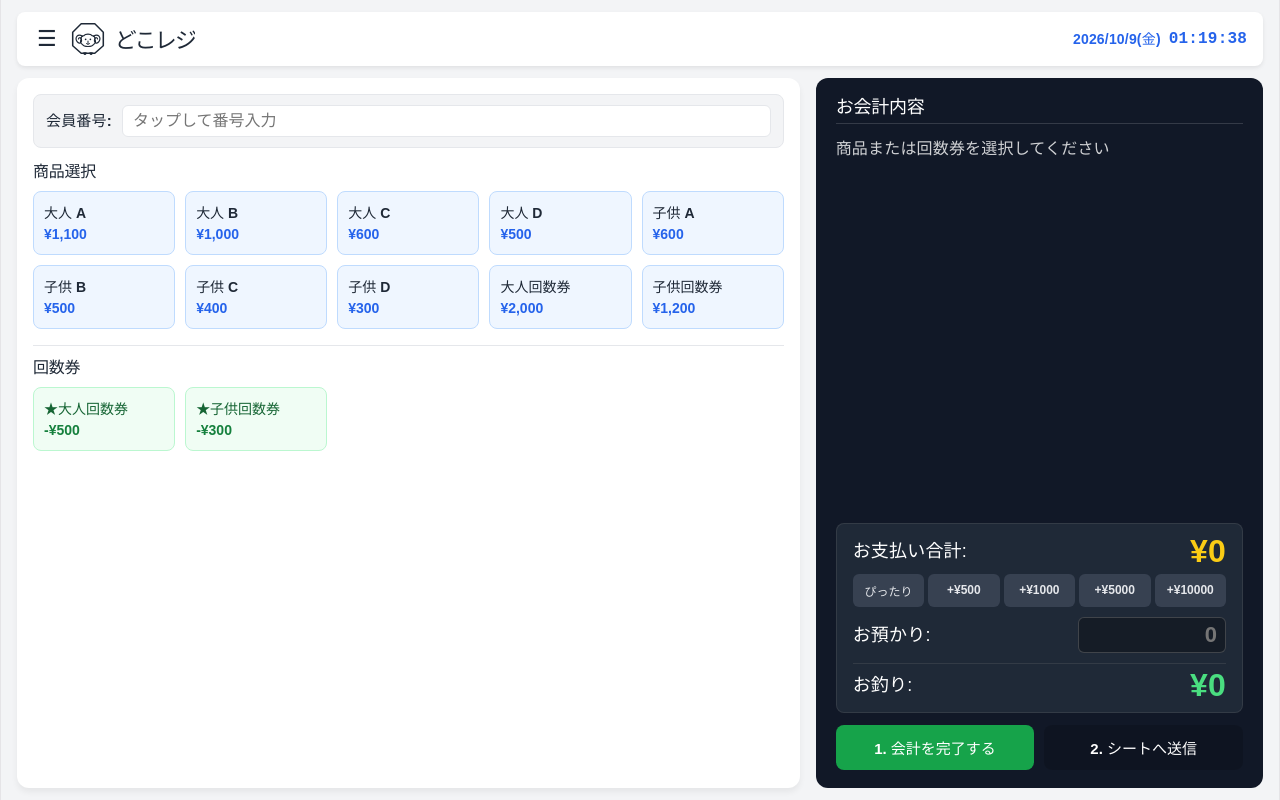
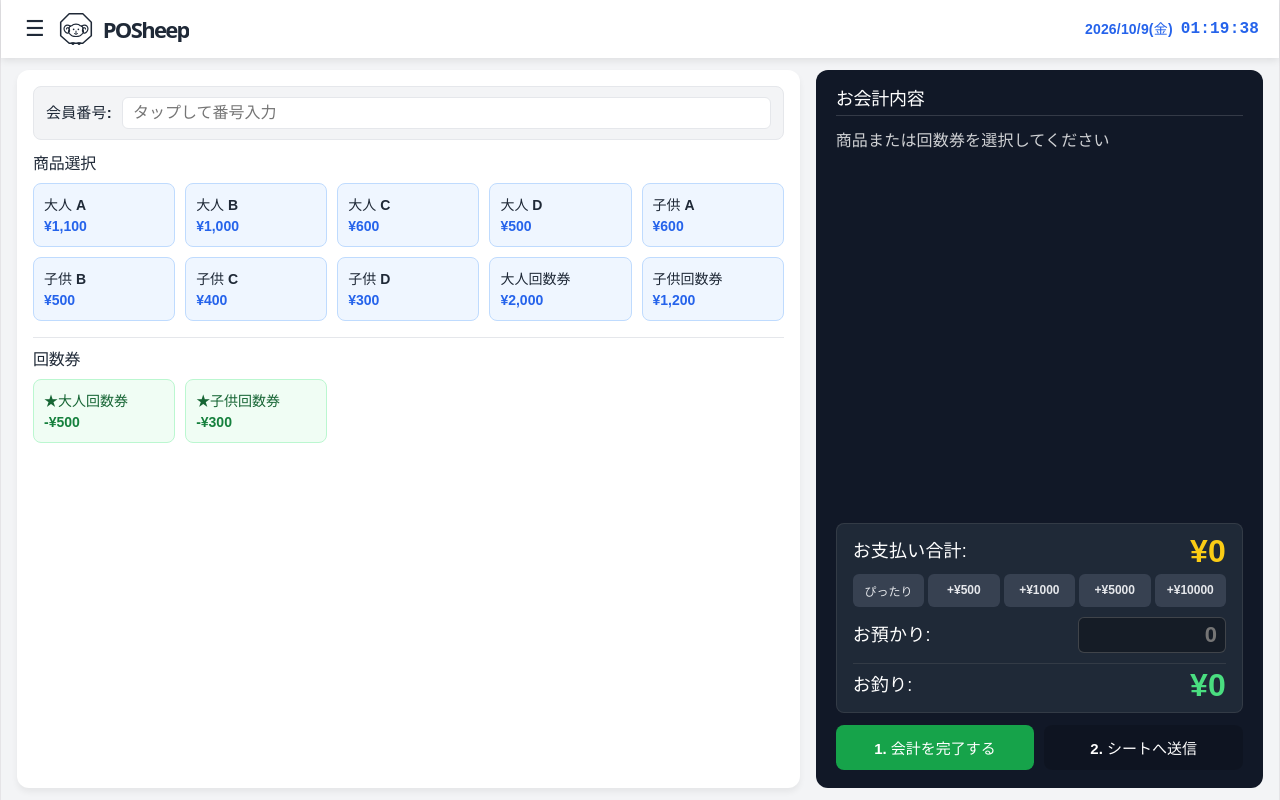
Before and after one commit to Fei-0115/dokorakukaikei-o0o0, a React (Vite) app: page / in a window 1280 px wide. Built offline with nearby package versions, Linux system fonts and the light colour scheme.

Commit message:
スマホ対応レイアウトの適用

```diff
--- a/src/App.tsx
+++ b/src/App.tsx
@@ -221,7 +221,7 @@ function generateCustomTheme(primary: string, secondary: string, customBg: strin
   };
 }
 
-// 八角形×羊SVG
+// 八角形×羊SVG（isEating: 草食い、isHappy: 喜ぶ笑顔＋キラキラ演出）
 const OctagonSheepLogo = ({ color = '#ffffff', isEating = false, isHappy = false }: { color?: string; isEating?: boolean; isHappy?: boolean }) => (
   <svg
     width="34"
@@ -231,6 +231,7 @@ const OctagonSheepLogo = ({ color = '#ffffff', isEating = false, isHappy = false
     xmlns="http://www.w3.org/2000/svg"
     style={{ flexShrink: 0, display: 'block' }}
   >
+    {/* 八角形 */}
     <polygon
       points="30,5 70,5 95,30 95,70 70,92 30,92 5,70 5,30"
       stroke={color}
@@ -239,9 +240,11 @@ const OctagonSheepLogo = ({ color = '#ffffff', isEating = false, isHappy = false
       strokeLinejoin="round"
     />
 
+    {/* 前足 */}
     <path d="M38,91 C38,97 44,97 44,91 Z" stroke={color} strokeWidth="3.5" fill={color} />
     <path d="M56,91 C56,97 62,97 62,91 Z" stroke={color} strokeWidth="3.5" fill={color} />
 
+    {/* 顔輪郭 */}
     <path
       d="M38,40 C32,40 28,46 30,52 C26,56 28,64 34,66 C38,74 62,74 66,66 C72,64 74,56 70,52 C72,46 68,40 62,40 C58,34 42,34 38,40 Z"
       stroke={color}
@@ -251,9 +254,11 @@ const OctagonSheepLogo = ({ color = '#ffffff', isEating = false, isHappy = false
       strokeLinejoin="round"
     />
 
+    {/* ぐるぐる角 */}
     <path d="M34,42 C20,32 10,46 18,58 C24,66 34,60 30,50 C28,44 22,46 22,50" stroke={color} strokeWidth="3.5" fill="none" strokeLinecap="round" />
     <path d="M66,42 C80,32 90,46 82,58 C76,66 66,60 70,50 C72,44 78,46 78,50" stroke={color} strokeWidth="3.5" fill="none" strokeLinecap="round" />
 
+    {/* 目 */}
     {isHappy ? (
       <g>
         <path d="M39,52 Q43,46 47,52" stroke={color} strokeWidth="3" strokeLinecap="round" fill="none" />
@@ -266,12 +271,14 @@ const OctagonSheepLogo = ({ color = '#ffffff', isEating = false, isHappy = false
       </g>
     )}
 
+    {/* 口・鼻ライン */}
     {isHappy ? (
       <path d="M50,56 L50,59 M44,61 C47,67 53,67 56,61" stroke={color} strokeWidth="3" strokeLinecap="round" fill="none" />
     ) : (
       <path d="M50,56 L50,60 M46,63 C48,65 52,65 54,63" stroke={color} strokeWidth="3" strokeLinecap="round" />
     )}
 
+    {/* 草を食べるアニメーションパーツ */}
     {isEating && (
       <g>
         <path d="M52,62 Q62,64 68,58 M52,62 Q66,68 74,66 M52,62 Q60,72 66,74" stroke="#4ade80" strokeWidth="3" strokeLinecap="round" fill="none" />
@@ -281,6 +288,7 @@ const OctagonSheepLogo = ({ color = '#ffffff', isEating = false, isHappy = false
       </g>
     )}
 
+    {/* 喜ぶときのキラキラ星演出 */}
     {isHappy && (
       <g fill="#facc15">
         <path d="M22,22 L24,27 L29,29 L24,31 L22,36 L20,31 L15,29 L20,27 Z" />
@@ -336,8 +344,9 @@ const DEFAULT_TICKETS: Ticket[] = [
 ];
 
 export default function App() {
+  // アプリ設定（初期タイトルを「POSheep」に変更）
   const [appName, setAppName] = useState<string>(() => {
-    return localStorage.getItem('pos_app_name') || 'どこレジ';
+    return localStorage.getItem('pos_app_name') || 'POSheep';
   });
 
   const [productSectionTitle, setProductSectionTitle] = useState<string>(() => {
@@ -654,7 +663,7 @@ export default function App() {
     if (confirm('⚠️ アプリ全体のすべての設定（商品・連携URL・消費税・アプリ名・テーマ等）を初期化しますか？')) {
       setProducts(DEFAULT_PRODUCTS);
       setTickets(DEFAULT_TICKETS);
-      setAppName('どこレジ');
+      setAppName('POSheep');
       setProductSectionTitle('商品選択');
       setTicketSectionTitle('回数券');
       setUseMemberNumber(true);
@@ -873,22 +882,24 @@ export default function App() {
       minHeight: '100vh',
       fontFamily: 'sans-serif',
       backgroundColor: t.bg,
-      padding: '12px 16px',
+      padding: '0 0 12px 0',
       gap: '12px',
       boxSizing: 'border-box',
       transition: 'background-color 0.3s ease',
       margin: 0,
     }}>
 
-      {/* 1. ヘッダー */}
+      {/* 1. 固定ヘッダー */}
       <div style={{
         position: 'sticky',
         top: 0,
+        left: 0,
+        right: 0,
         zIndex: 100,
         backgroundColor: t.headerBg,
-        padding: '10px 16px',
-        borderRadius: '8px',
-        boxShadow: '0 2px 4px rgba(0,0,0,0.08)',
+        padding: '12px 20px',
+        borderRadius: '0',
+        boxShadow: '0 2px 8px rgba(0,0,0,0.1)',
         display: 'flex',
         flexWrap: 'nowrap',
         alignItems: 'center',
@@ -933,7 +944,7 @@ export default function App() {
       </div>
 
       {/* メインエリア */}
-      <div style={{ display: 'flex', flexWrap: 'wrap', gap: '16px', width: '100%', flex: 1, boxSizing: 'border-box' }}>
+      <div style={{ display: 'flex', flexWrap: 'wrap', gap: '16px', width: '100%', flex: 1, boxSizing: 'border-box', padding: '0 16px' }}>
 
         {/* 左側：商品・回数券選択 */}
         <div style={{
@@ -1416,7 +1427,7 @@ export default function App() {
         </div>
       )}
 
-      {/* 完了通知ポップアップ（喜ぶ笑顔羊＆キラキラ演出） */}
+      {/* 完了通知ポップアップ */}
       {showSuccessModal && (
         <div
           onClick={() => setShowSuccessModal(false)}
@@ -1975,7 +1986,7 @@ export default function App() {
                       type="text"
                       value={appName}
                       onChange={(e) => setAppName(e.target.value)}
-                      placeholder="例: どこレジ"
+                      placeholder="例: POSheep"
                       style={{ width: '100%', padding: '10px 12px', borderRadius: '6px', border: `1px solid ${t.border}`, fontSize: '14px', fontWeight: 'bold', boxSizing: 'border-box', backgroundColor: t.bg, color: t.text }}
                     />
                   </div>
@@ -2254,7 +2265,7 @@ export default function App() {
                 </div>
 
                 <div style={{ borderTop: `1px solid ${t.border}`, paddingTop: '16px', textAlign: 'left' }}>
-                  <h3 style={{ fontSize: '15px', fontWeight: 'bold', color: '#dc2626', marginBottom: '6px', textAlign: 'left' }}>全体データのリセット</h3>
+                  <h3 style={{ fontSize: '15px', fontWeight: 'bold', color: '#dc2626', marginBottom: '6px', textAlign: 'left' }}>⚠️ 全体データのリセット</h3>
                   <p style={{ fontSize: '12px', color: t.subText, marginBottom: '10px', textAlign: 'left' }}>商品・連携URL・消費税・アプリ名等すべての設定を初期化します。</p>
 
                   <button
```
